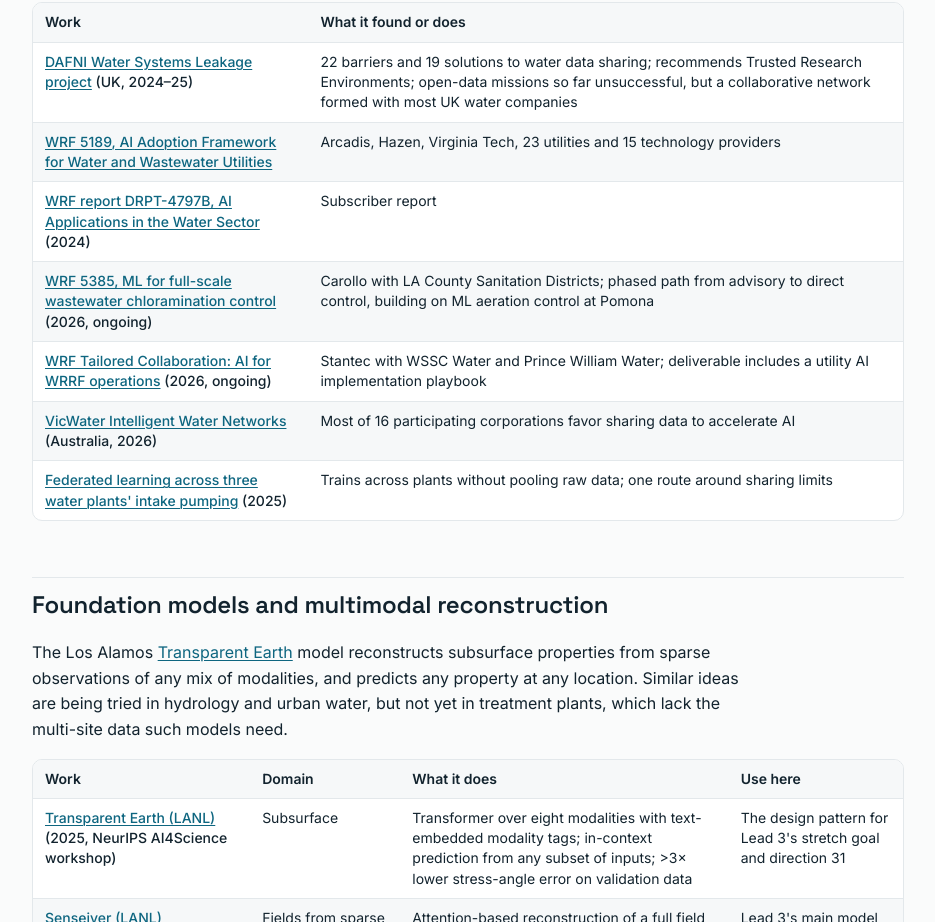
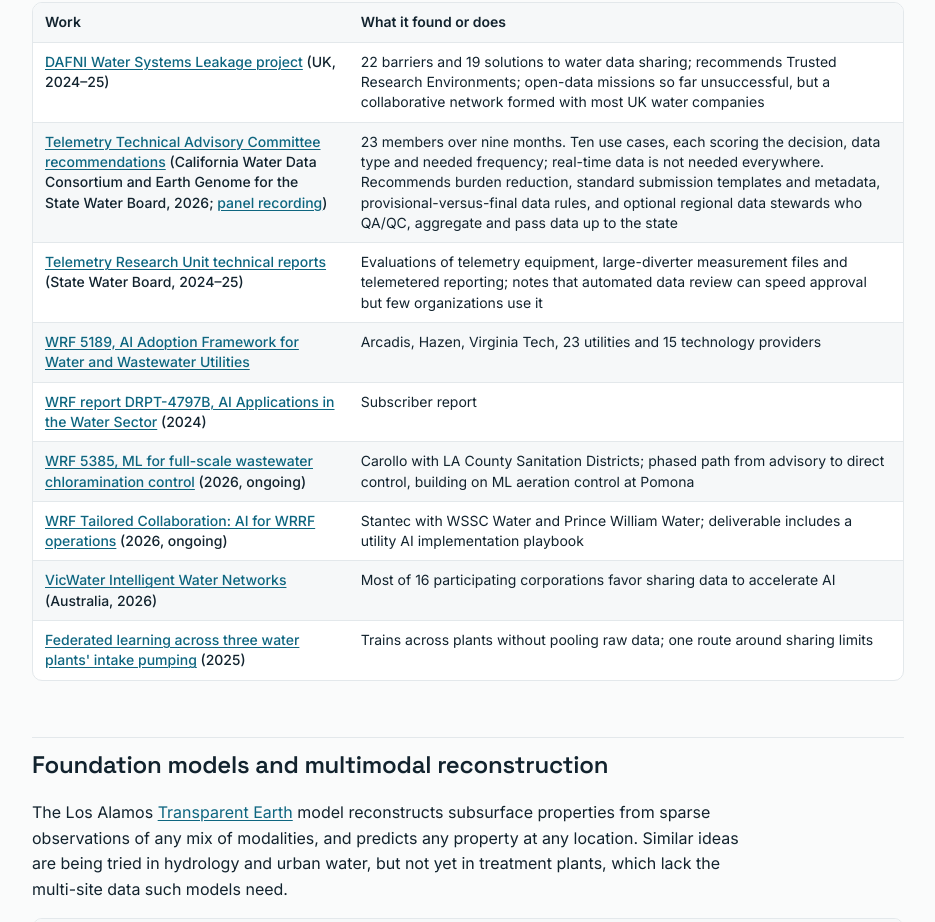
Before and after one commit to boxwrench/water-ml-research, a plain HTML site: page literature.html in a window 1280 px wide. Shown: the part 4238-5160 px from the top of the page, without its empty margins (306-1241 px from the left). Drawn offline with Linux system fonts and the light colour scheme.

Commit message:
Add findings from the telemetry TAC Data for Lunch panel
- Atlas: telemetered diversion data status (SB 88, Russian River study,
  TRU reports); provisional vs final data rule in pitfalls
- Published Work: TAC recommendations and TRU technical reports
- Research Directions: decision/data/frequency use-case table as a
  template for value-of-information work

Co-Authored-By: Claude Opus 5.5 <noreply@anthropic.com>
Claude-Session: https://claude.ai/code/session_018LHn3xZk7a4cVfuYzEisN3

```diff
--- a/literature.html
+++ b/literature.html
@@ -285,6 +285,14 @@
 <td>22 barriers and 19 solutions to water data sharing; recommends Trusted Research Environments; open-data missions so far unsuccessful, but a collaborative network formed with most UK water companies</td>
 </tr>
 <tr>
+<td><a href="https://www.waterboards.ca.gov/telemetry" target="_blank" rel="noopener">Telemetry Technical Advisory Committee recommendations</a> (California Water Data Consortium and Earth Genome for the State Water Board, 2026; <a href="https://www.youtube.com/watch?v=55w0aWBFIug" target="_blank" rel="noopener">panel recording</a>)</td>
+<td>23 members over nine months. Ten use cases, each scoring the decision, data type and needed frequency; real-time data is not needed everywhere. Recommends burden reduction, standard submission templates and metadata, provisional-versus-final data rules, and optional regional data stewards who QA/QC, aggregate and pass data up to the state</td>
+</tr>
+<tr>
+<td><a href="https://www.waterboards.ca.gov/telemetry/technical-reports.html" target="_blank" rel="noopener">Telemetry Research Unit technical reports</a> (State Water Board, 2024–25)</td>
+<td>Evaluations of telemetry equipment, large-diverter measurement files and telemetered reporting; notes that automated data review can speed approval but few organizations use it</td>
+</tr>
+<tr>
 <td><a href="https://integration.waterrf.org/node/3348111" target="_blank" rel="noopener">WRF 5189, AI Adoption Framework for Water and Wastewater Utilities</a></td>
 <td>Arcadis, Hazen, Virginia Tech, 23 utilities and 15 technology providers</td>
 </tr>
```
Also changed, not shown: data-atlas.html (+2 -1 lines), research-directions.html (+1 -0 lines), 3 other files.
